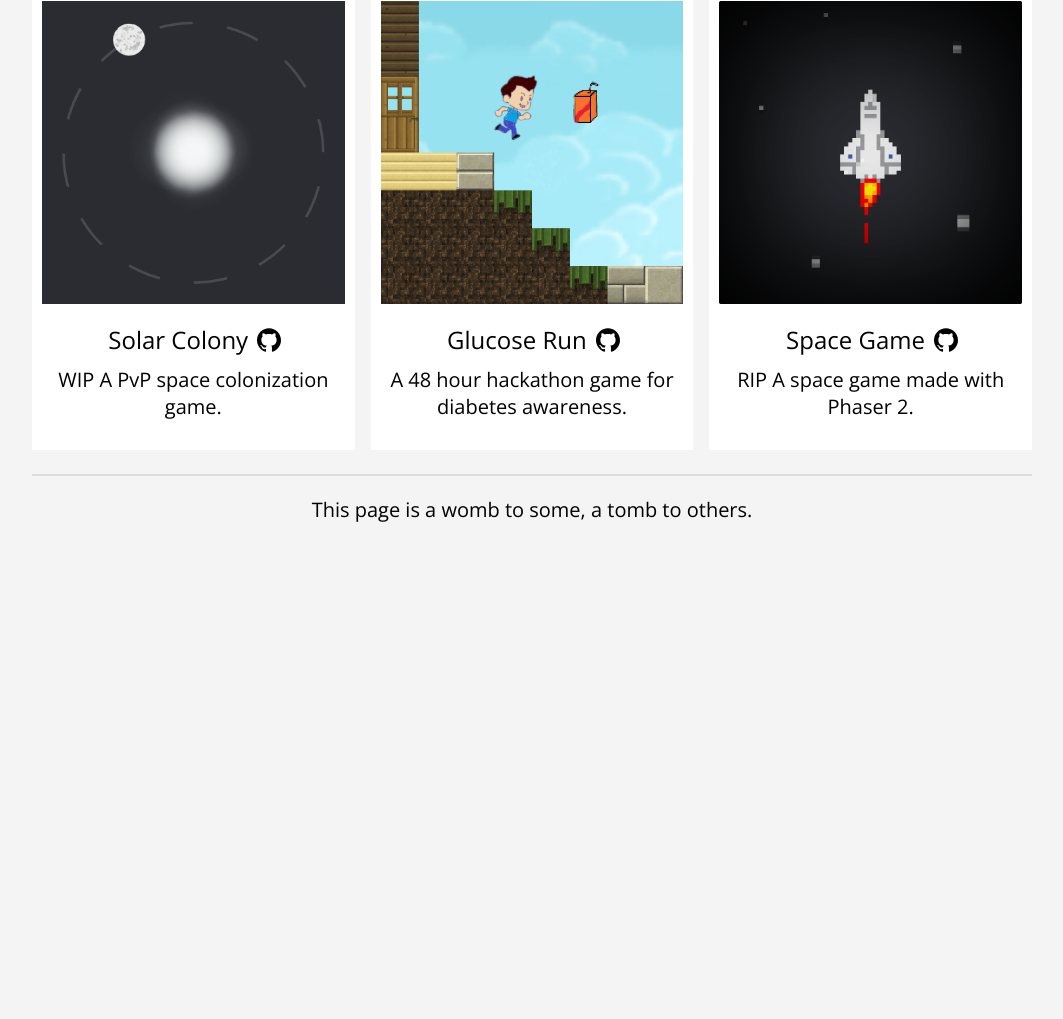
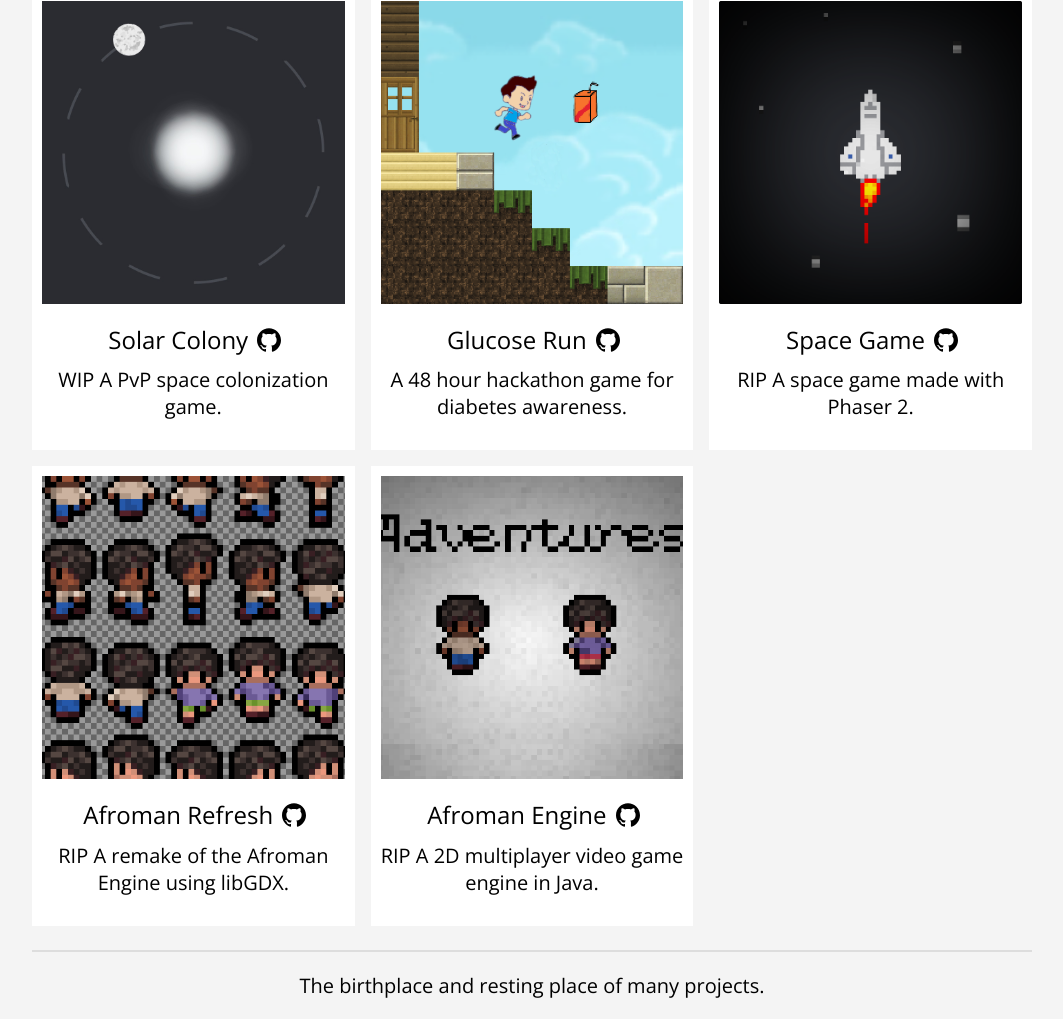
Before and after one commit to defaultsamson/website, a plain HTML site: page prototypes/index.html in a window 1280 px wide. Shown: the part 218-1237 px from the top of the page, without its empty margins (108-1171 px from the left). Before the commit the page ends 800 px from the top, so only its background shows below. Drawn offline with nearby package versions, Linux system fonts and the light colour scheme.

Commit message:
Added afroman

```diff
--- a/prototypes/index.html
+++ b/prototypes/index.html
@@ -167,7 +167,7 @@
 			<a href='https://github.com/qwertysam'>
 				<img id='mainGithub' src='./images/github.svg'>
 			</a>
-			<p>WIP or RIP projects - not complete software</p>
+			<p>WIP or RIP projects - imcomplete or unpolished software</p>
 			<div class='line'></div>
 			<div class='row'>
 				<div class='column'>
@@ -183,7 +183,7 @@
 					<div class='content'>
 						<a href='https://www.samsonclose.me/prototypes/glucose/'>
 							<img src='./images/glucose.png' width='100%'>
-					</a>
+						</a>
 						<h3>Glucose Run <a href='https://github.com/qwertysam/equithon-game'><img class='github' src='./images/github.svg'></a></h3>
 						<p>A 48 hour hackathon game for diabetes awareness.</p>
 					</div>
@@ -192,14 +192,28 @@
 					<div class='content'>
 						<a href='https://www.samsonclose.me/prototypes/space-game/'>
 							<img src='./images/space-game.png' width='100%'>
-					</a>
+						</a>
 						<h3>Space Game <a href='https://github.com/qwertysam/space-game'><img class='github' src='./images/github.svg'></a></h3>
 						<p>RIP A space game made with Phaser 2.</p>
 					</div>
 				</div>
+				<div class='column'>
+					<div class='content'>
+						<img src='./images/afroman2.png' width='100%'>
+						<h3>Afroman Refresh <a href='https://github.com/qwertysam/afroman-refresh'><img class='github' src='./images/github.svg'></a></h3>
+						<p>RIP A remake of the Afroman Engine using libGDX.</p>
+					</div>
+				</div>
+				<div class='column'>
+					<div class='content'>
+						<img src='./images/afroman.png' width='100%'>
+						<h3>Afroman Engine <a href='https://github.com/qwertysam/afroman-client'><img class='github' src='./images/github.svg'></a></h3>
+						<p>RIP A 2D multiplayer video game engine in Java.</p>
+					</div>
+				</div>
 			</div>
 			<div class='line'></div>
-			<p>This page is a womb to some, a tomb to others.</p>
+			<p>The birthplace and resting place of many projects.</p>
 		</div>
 	</div>
 </body>
```
Also changed, not shown: prototypes/images-orig/afroman.png (added), prototypes/images-orig/afroman2.png (added), prototypes/images/afroman.png (added), prototypes/images/afroman2.png (added).
